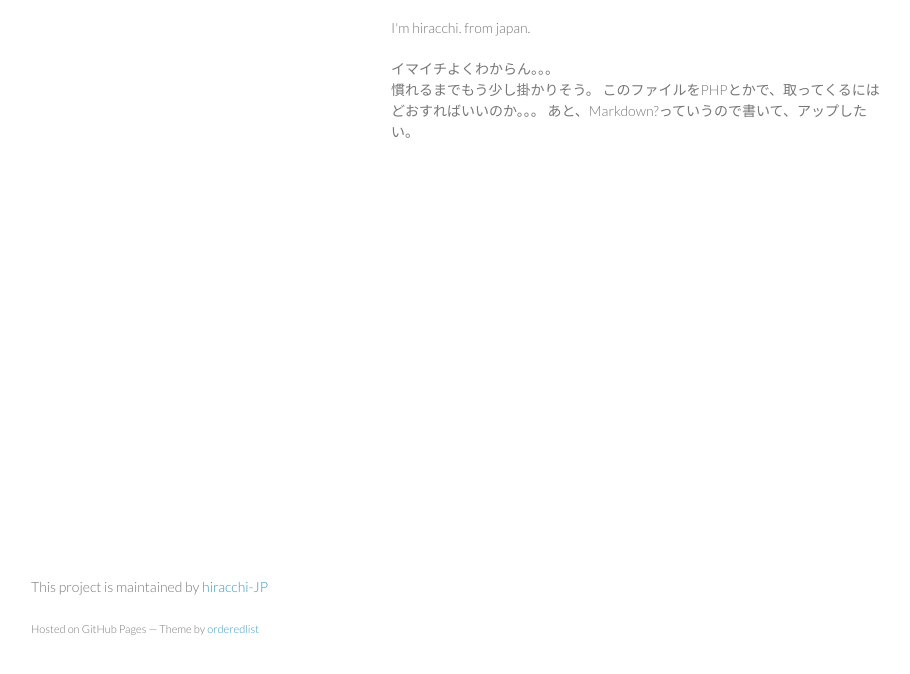
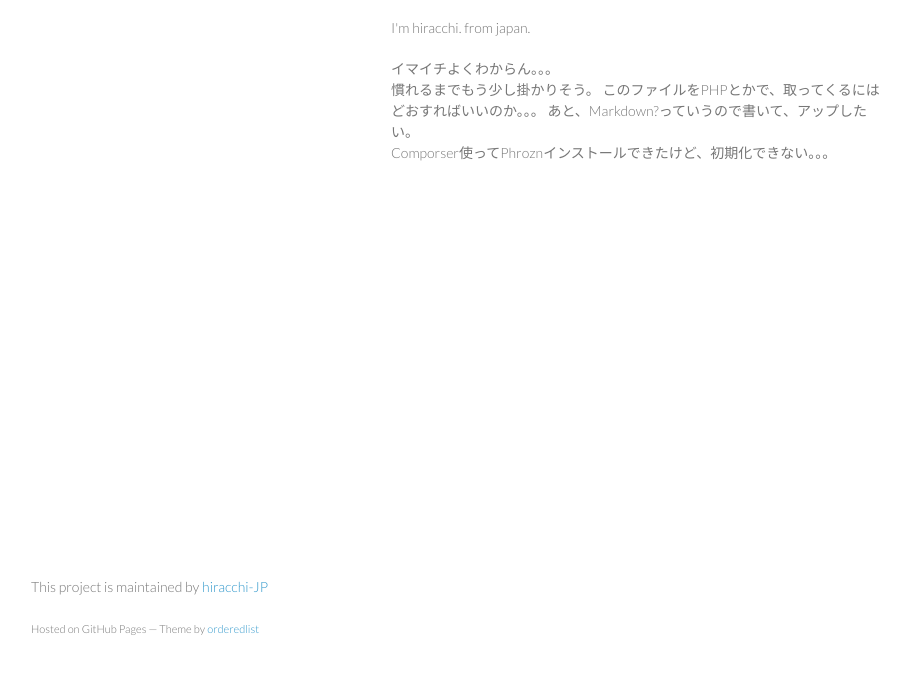
Before and after one commit to hiracchi-JP/blog, a plain HTML site: page index.html in a window 1280 px wide. Shown: the part 92-766 px from the top of the page, without its empty margins (179-1089 px from the left). Drawn offline with Linux system fonts and the light colour scheme.

Commit message:
Revert "Revert "更新""
This reverts commit 9378462cc1e53155845e3fd8bccc599f6f47b4a2.

```diff
--- a/index.html
+++ b/index.html
@@ -25,6 +25,9 @@
 
         このファイルをPHPとかで、取ってくるにはどおすればいいのか。。。
         あと、Markdown?っていうので書いて、アップしたい。
+
+        <br>
+        Comporser使ってPhroznインストールできたけど、初期化できない。。。
       </section>
       <footer>
         <p>This project is maintained by <a href="https://github.com/hiracchi-JP">hiracchi-JP</a></p>
```
